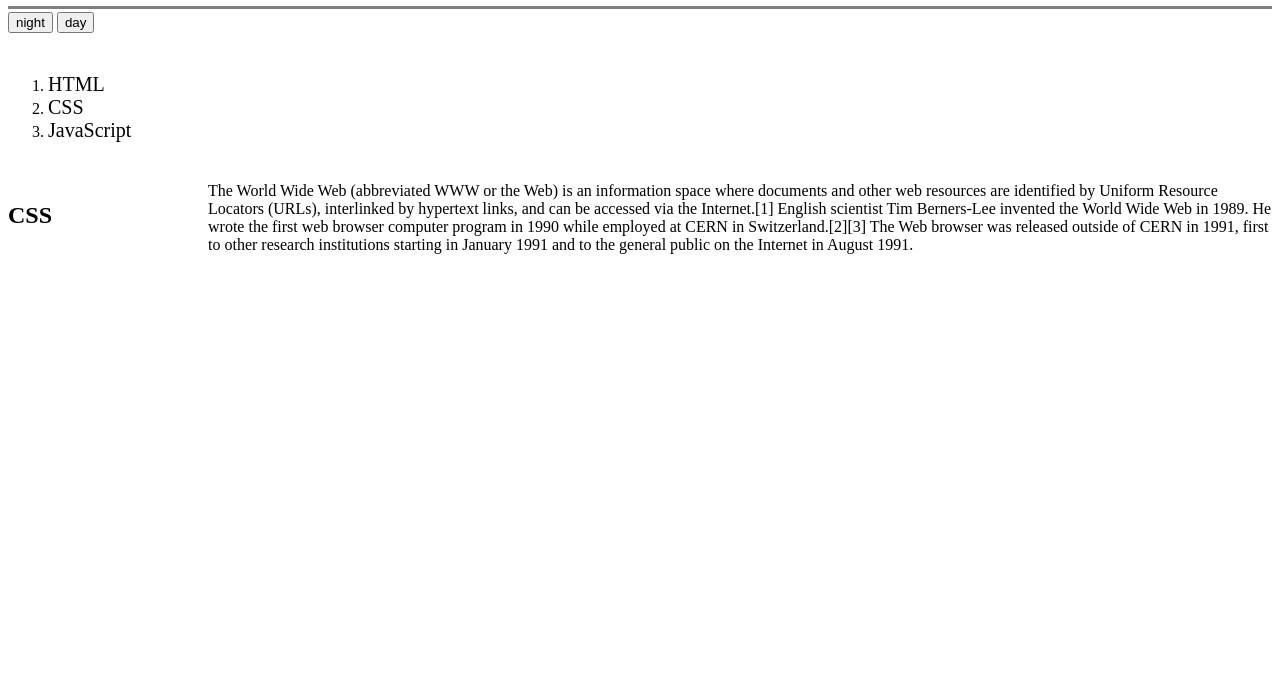
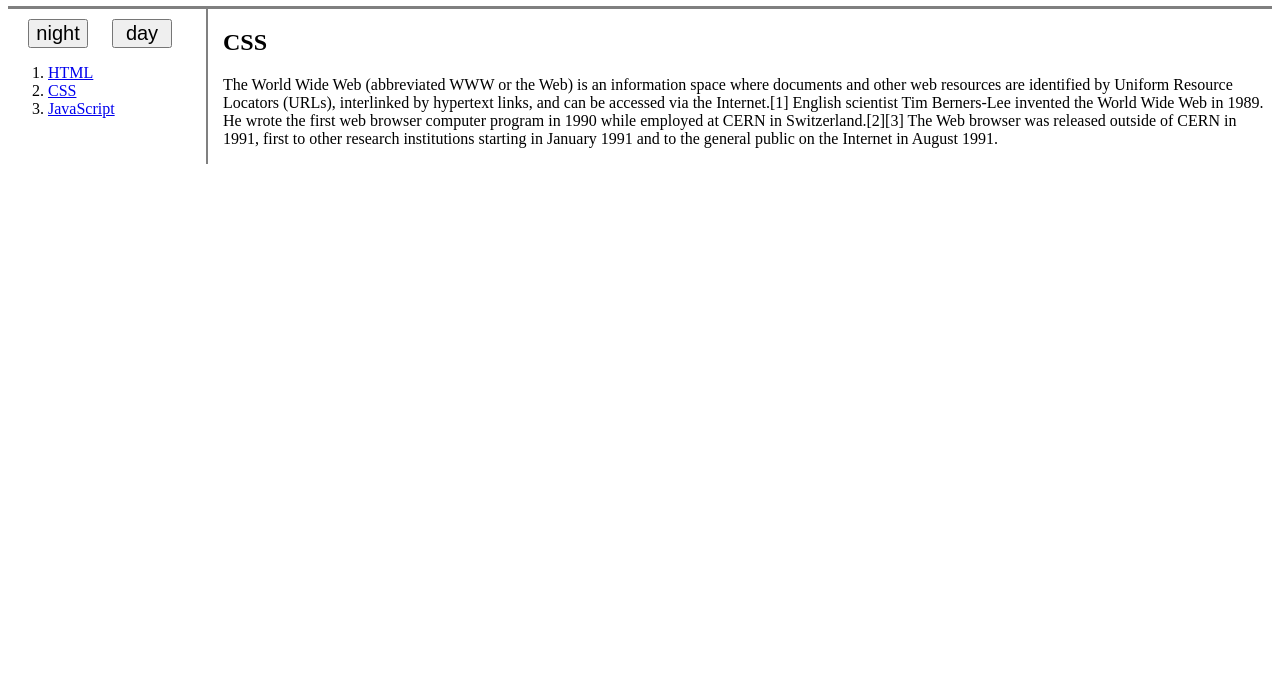
Before and after one commit to Yanizeya/Html-CSS-JavaScriptTutorial, a plain HTML site: page WebProgramingTutorial/web.html in a window 1280 px wide. Shown: the part 111-800 px from the top of the page. Drawn offline with Linux system fonts and the light colour scheme.

Commit message:
Add files via upload

```diff
--- a/WebProgramingTutorial/style.css
+++ b/WebProgramingTutorial/style.css
@@ -1,11 +1,6 @@
 <style>
   body{
     margin:0;
-  }
-  a{
-    text-decoration: none;
-    color : black;
-    font-size:20px;
   }
 
   @media(min-width:800px){
@@ -23,12 +18,18 @@
     grid-template-columns: 200px 2fr;
     }
 
-    #grid ol{
-    border-right:3px solid white;
-    margin:0;
-    padding:40px;
+    #grid #left{
+    border-right:2px solid gray;
     }
-
+    #grid #right{
+    margin-left: 15px;
+    }
+    #grid input{
+      width : 60px;
+      font-size : 20px;
+      margin-left : 20px;
+      margin-top  : 10px;
+    }
     #article{
     padding-left: 20px;
     }
--- a/WebProgramingTutorial/web.html
+++ b/WebProgramingTutorial/web.html
@@ -10,24 +10,26 @@
 
   <body>
     <a href = "web.html">  <h1>WEB</h1> </a>
+
+    <div id = "grid">
+      <div id= "left">
         <input type="button" value="night" onclick="
         document.querySelector('body').style.backgroundColor = 'black';
         document.querySelector('body').style.color = 'white';
-    document.querySelector('a').style.color = 'white';
         ">
         <input type="button" value="day" onclick="
         document.querySelector('body').style.backgroundColor = 'white';
         document.querySelector('body').style.color = 'black';
-    document.querySelector('a').style.color = 'black';
         ">
-    <div id="grid">
         <ol>
             <li> <a href="html.html"> HTML </a> <br>
             <li> <a href="css.html" > CSS </a> <br>
             <li> <a href="javaScript.html"> JavaScript </a> <br>
         </ol>
+    </div>
+      <div id= "right">
+            <h2>CSS</h2>
             <p>
-          <h2>CSS</h2>
             The World Wide Web (abbreviated WWW or the Web) is an information space where documents
             and other web resources are identified by Uniform Resource Locators (URLs), interlinked by hypertext links,
             and can be accessed via the Internet.[1] English scientist Tim Berners-Lee invented the World Wide Web in 1989.
@@ -36,5 +38,6 @@
             and to the general public on the Internet in August 1991.
           </p>
       </div>
+    </div>
   </body>
 </html>
```
Lines whose indentation alone changed are shown as unchanged.
